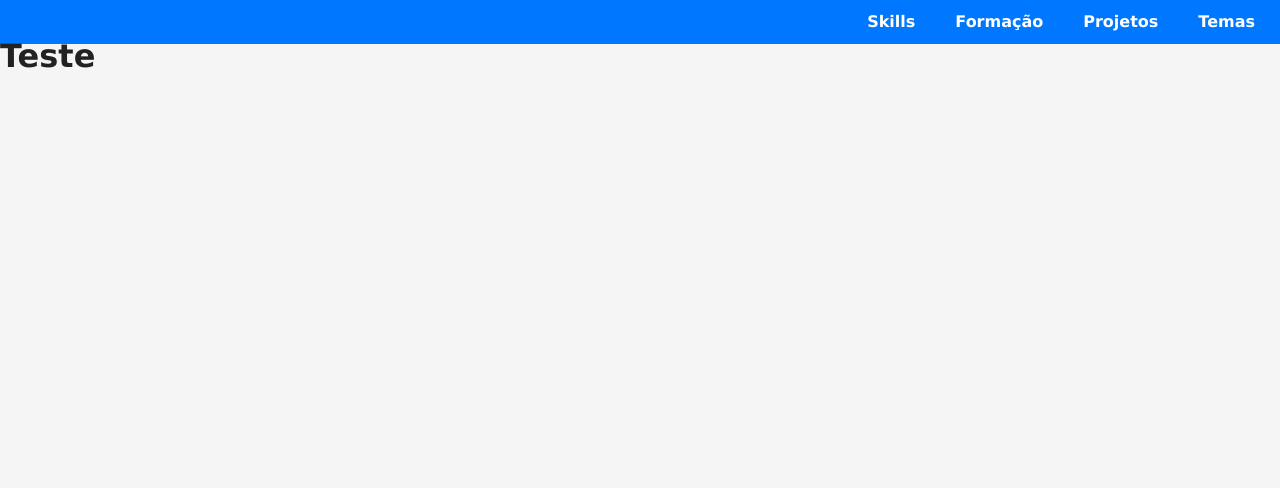
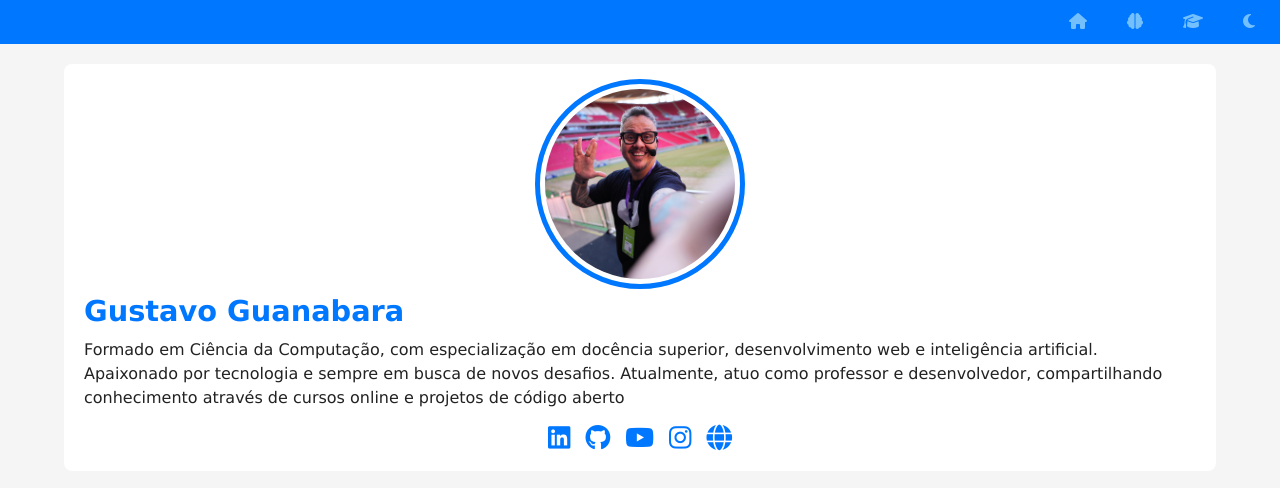
Before and after one commit to IgorFraga-Dev/projeto-porfiloio, a plain HTML site: page index.html in a window 1280 px wide. Drawn offline with Linux system fonts and the light colour scheme.

Commit message:
em andamento

```diff
--- a/estilos/style.css
+++ b/estilos/style.css
@@ -52,3 +52,48 @@
   background-color: var(--destaque-inverso);
   color: var(--destaque);
 }
+main {
+  display: grid;
+  grid-template-columns: auto 90vw auto;
+  gap:20px;
+  margin-top: 20px;
+}
+section#ficha{
+  background-color: var(--fundo-card);
+  padding: 20px;
+  border-radius: 8px;
+  grid-column: 2;
+}
+section#ficha img.foto {
+width: 200px;
+aspect-ratio: 1/1;
+object-fit: cover;
+overflow: hidden;
+border-radius: 50%;
+border:5px solid var(--fundo-card);
+outline: 5px solid var(--destaque);
+display: block;
+margin: auto;
+margin-bottom: 15px;
+}
+section#ficha h1 {
+  color:var(--destaque);
+  margin: 15px 0;
+  font-size: 1.8em;
+  text-align: left;
+}
+div#social {
+  display: flex;
+  justify-content: center;
+  align-items: center;
+  font-size: 1.6em;
+  gap:15px;
+  margin-top: 15px;
+}
+div#social a {
+  color: var(--destaque);
+  transition: color 0.5;
+}
+div#social a:hover {
+color: var(--destaque-inverso);
+}
--- a/index.html
+++ b/index.html
@@ -4,6 +4,8 @@
     <meta charset="UTF-8">
     <meta name="viewport" content="width=device-width, initial-scale=1.0">
     <title>Projeto Portifólio</title>
+    <link rel="stylesheet"
+href="https://cdnjs.cloudflare.com/ajax/libs/font-awesome/6.7.2/css/all.min.css">
     <link rel="stylesheet" href="estilos/style.css">
     <link rel="shortcut icon" href="favicon.svg" type="image/svg">
 </head>
@@ -11,17 +13,30 @@
     <header>
    <nav id="menu">
    <ul>
-    <li><a href="#"><i class="fa-regular fa-house" style="color: rgb(177, 151, 252);"></i>
-</a></li>
-    <li><a href="#">Skills</a></li>
-    <li><a href="#">Formação</a></li>
-    <li><a href="#">Projetos</a></li>
-    <li><a href="#">Temas</a></li>
+    <li><a href="#"><i class="fa-solid fa-house" style="color: rgb(116, 192, 252);"></i></a></li>
+    <li><a href="#"><i class="fa-solid fa-brain" style="color: rgb(116, 192, 252);"></i></a></li>
+    <li><a href="#"><i class="fa-solid fa-graduation-cap" style="color: rgb(116, 192, 252);"></i></a></li>
+    <li><a href="#"><i class="fa-solid fa-moon" style="color: rgb(116, 192, 252);"></i></a></li>
    </ul>
    </nav>
     </header>
     <main>
-    <h1>Teste</h1>
+    <section id="ficha">
+        <img src="imagens/guanabara-perfil.jpg" alt="Gustavo Guanabara" class="foto">
+        <h1>Gustavo Guanabara</h1>
+        <p>Formado em Ciência da Computação, com especialização em docência superior, desenvolvimento web e inteligência artificial. Apaixonado por tecnologia e sempre em busca de novos desafios. Atualmente, atuo como professor e desenvolvedor, compartilhando conhecimento através de cursos online e projetos de código aberto</p>
+        <div id="social">
+            <a href="https://www.linkedin.com/in/guanabara/" target="_blank" rel="nofollow"><i class="fa-brands fa-linkedin" style=></i></a>
+            <a href="https://github.com/gustavoguanabara" target="_blank" rel="nofollow"><i class="fa-brands fa-github"></i></a>
+            <a href="https://www.youtube.com/cursoemvideo
+" target="_blank" rel="nofollow"><i class="fa-brands fa-youtube"></i></a>
+            <a href="https://www.instagram.com/gustavoguanabara/" target="_blank" rel="nofollow"><i class="fa-brands fa-instagram" style=></i></a>
+            <a href="https://www.cursoemvideo.com/" target="_blank" rel="nofollow"><i class="fa-solid fa-globe" style=></i></a>
+        </div>
+    </section>
+    <section id="detalhes">
+
+    </section>
     </main>
     <footer>
 
```
